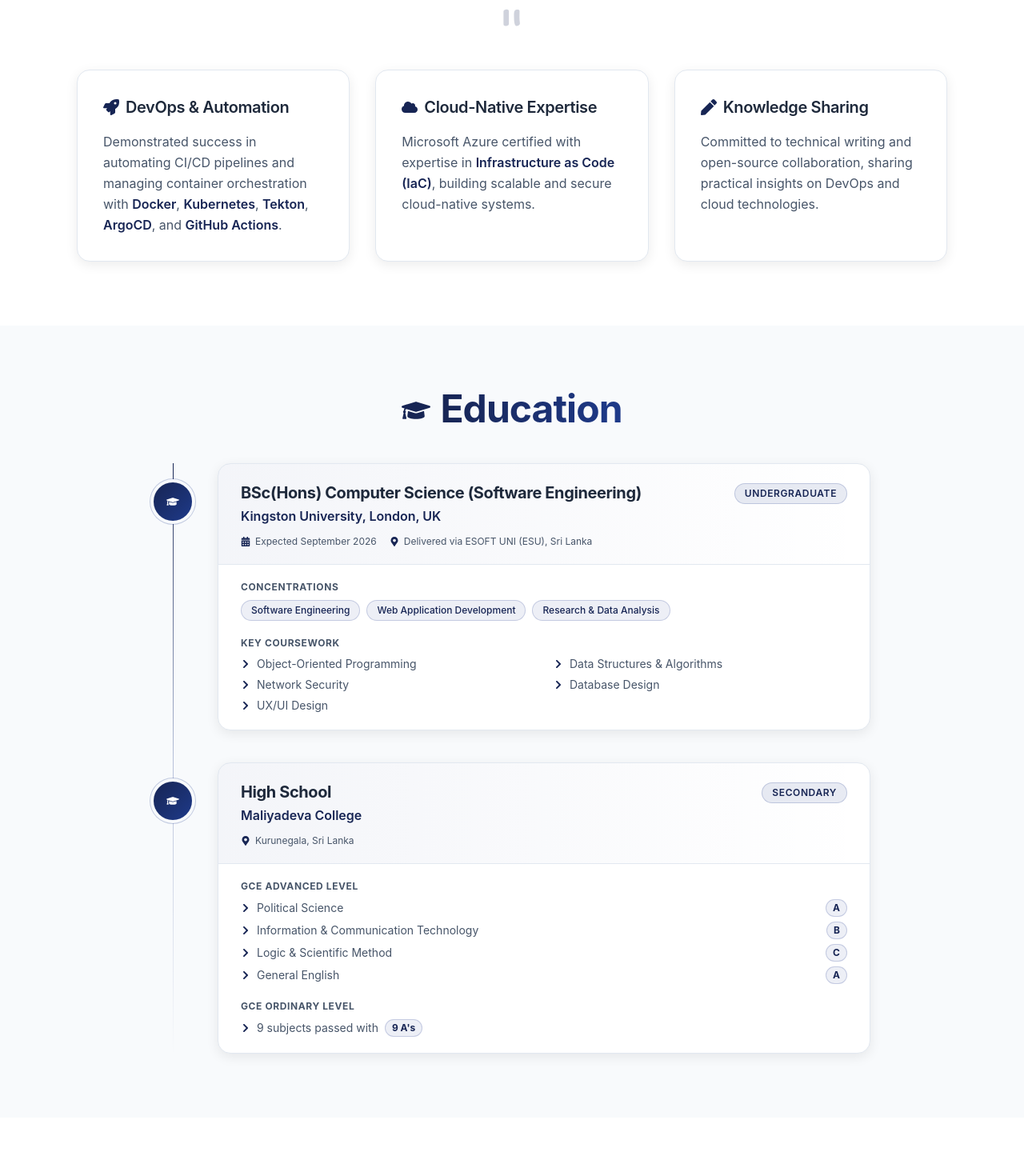
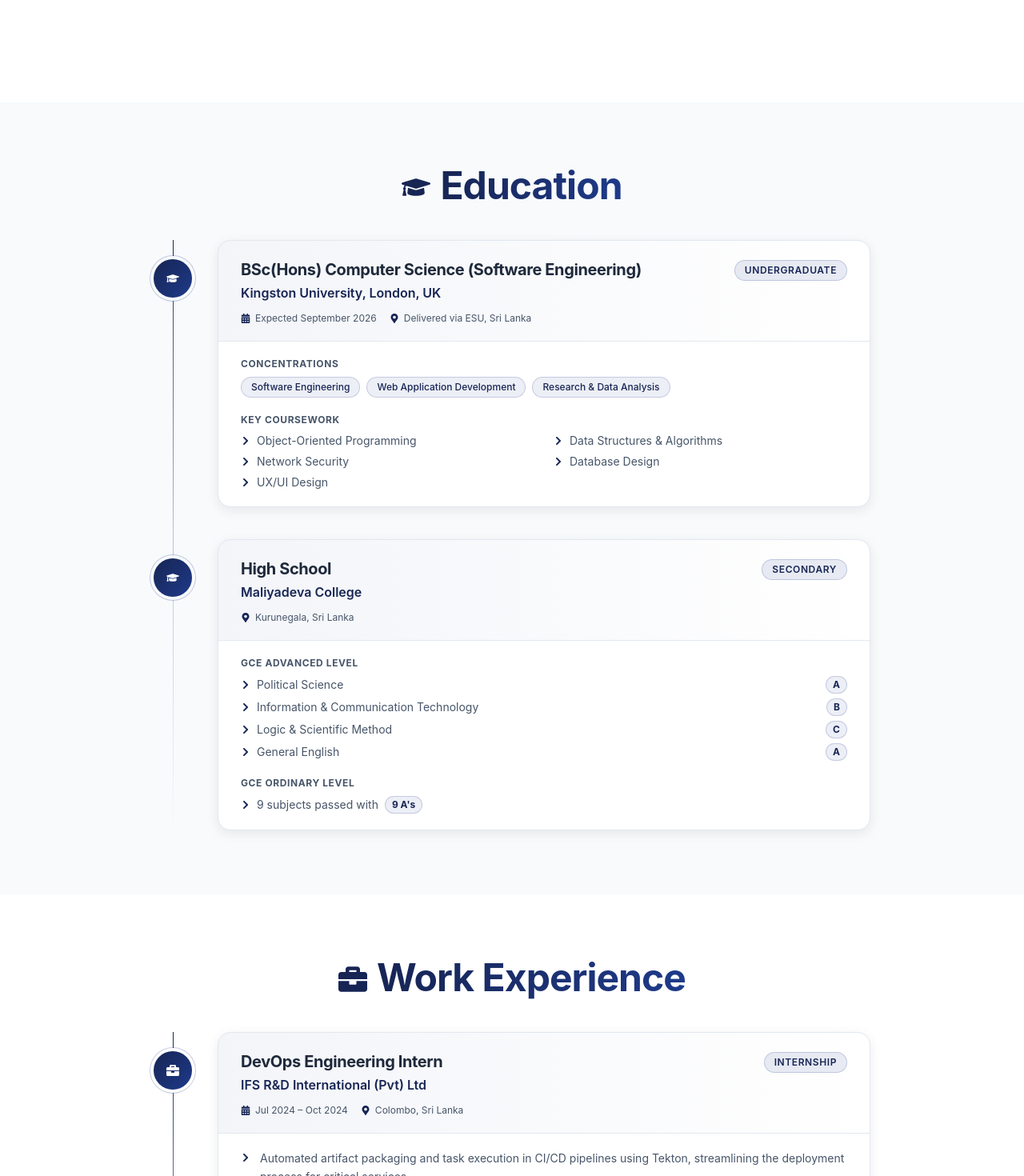
Before and after one commit to kalharatennakoon/kalharatennakoon.github.io, a React (Vite) app: page / in a window 1280 px wide. Shown: the part 1300-2770 px from the top of the page at 80% size. Built offline with nearby package versions, Linux system fonts and the light colour scheme; a web font is replaced by a local one.

Commit message:
Refactor blog excerpts for clarity, remove read time, and update achievements, activities, certifications, and contact components for consistency and improved readability

```diff
--- a/public/blog-posts.json
+++ b/public/blog-posts.json
@@ -1,9 +1,8 @@
 [
   {
     "title": "Software Testing Processes for Beginners",
-    "excerpt": "Different software testing types can be used to improve the quality of an application.Continue reading on Medium »",
+    "excerpt": "Different software testing types can be used to improve the quality of an application.",
     "date": "November 26, 2025",
-    "readTime": "4 min read",
     "url": "https://kalharatennakoon.medium.com/software-testing-processes-for-beginners-6ac5394c1d3d?source=rss-71d60f60a8aa------2",
     "tags": [
       "business",
@@ -14,9 +13,8 @@
   },
   {
     "title": "How to Reduce Your Screen Time",
-    "excerpt": "Practical Tips Anyone Can Use to Cut Down on Screen Time Effectively.Continue reading on Medium »",
+    "excerpt": "Practical Tips Anyone Can Use to Cut Down on Screen Time Effectively.",
     "date": "October 13, 2025",
-    "readTime": "11 min read",
     "url": "https://kalharatennakoon.medium.com/how-to-reduce-screen-time-9ee6e4ed9037?source=rss-71d60f60a8aa------2",
     "tags": [
       "digital-detox",
@@ -27,9 +25,8 @@
   },
   {
     "title": "iOS 26 Preview: A Closer Look at the New Phone and Messages Apps",
-    "excerpt": "Liquid Glass design meets powerful communication features in Apple&#x2019;s latest updateContinue reading on Medium »",
+    "excerpt": "Liquid Glass design meets powerful communication features in Apple’s latest update",
     "date": "September 6, 2025",
-    "readTime": "3 min read",
     "url": "https://kalharatennakoon.medium.com/ios-26-preview-a-closer-look-at-the-new-phone-and-messages-apps-e72c20ca4c84?source=rss-71d60f60a8aa------2",
     "tags": [
       "news",
@@ -40,9 +37,8 @@
   },
   {
     "title": "Notion Automation with Apple Shortcuts",
-    "excerpt": "Automate your Notion tasks using the Shortcuts app on Apple devices.Continue reading on Medium »",
+    "excerpt": "Automate your Notion tasks using the Shortcuts app on Apple devices.",
     "date": "July 14, 2025",
-    "readTime": "5 min read",
     "url": "https://kalharatennakoon.medium.com/notion-automation-with-apple-shortcuts-d3ccab993cc7?source=rss-71d60f60a8aa------2",
     "tags": [
       "shortcuts",
@@ -53,9 +49,8 @@
   },
   {
     "title": "Building, Dockerizing, and Deploying a CRUD API in Go on Kubernetes",
-    "excerpt": "A Comprehensive Guide to Containerizing a Go Application and Running It on MinikubeContinue reading on Level Up Coding »",
+    "excerpt": "A Comprehensive Guide to Containerizing a Go Application and Running It on Minikube",
     "date": "April 7, 2025",
-    "readTime": "1 min read",
     "url": "https://levelup.gitconnected.com/building-dockerizing-and-deploying-a-crud-api-in-go-on-kubernetes-9c25b01ad2e8?source=rss-71d60f60a8aa------2",
     "tags": [
       "software-engineering",
@@ -66,9 +61,8 @@
   },
   {
     "title": "The Importance of Writing Clean Code.",
-    "excerpt": "How Clean Code Improves Project EfficiencyContinue reading on Level Up Coding »",
+    "excerpt": "How Clean Code Improves Project Efficiency",
     "date": "April 7, 2025",
-    "readTime": "1 min read",
     "url": "https://levelup.gitconnected.com/the-importance-of-writing-clean-code-a4d453814373?source=rss-71d60f60a8aa------2",
     "tags": [
       "best-practices",
--- a/scripts/fetch-medium-posts.js
+++ b/scripts/fetch-medium-posts.js
@@ -21,7 +21,14 @@ function fetchRSS(url) {
 }
 
 function extractExcerpt(content, maxLength = 200) {
-  const text = content.replace(/<[^>]*>/g, '').trim();
+  const text = content
+    .replace(/<[^>]*>/g, '')          // strip HTML tags
+    .replace(/Continue reading on .+?»/gi, '') // remove RSS "Continue reading" trailer
+    .replace(/&[a-z#0-9]+;/gi, (e) => { // decode common HTML entities
+      const entities = { '&amp;': '&', '&lt;': '<', '&gt;': '>', '&quot;': '"', '&#x2019;': '\u2019', '&#x2018;': '\u2018', '&nbsp;': ' ' };
+      return entities[e] ?? e;
+    })
+    .trim();
   if (text.length <= maxLength) return text;
   return text.substring(0, maxLength).trim() + '...';
 }
--- a/src/components/About.tsx
+++ b/src/components/About.tsx
@@ -1,4 +1,3 @@
-import { FaRocket, FaCloud, FaPen } from 'react-icons/fa'
 
 function About() {
   return (
@@ -16,39 +15,10 @@ function About() {
             className="text-2xl leading-relaxed text-[var(--text-primary)] m-0 -mt-6 px-4"
             style={{ fontFamily: '"Handlee", cursive', fontWeight: 400 }}
           >
-            Results-driven aspiring DevOps Engineer with demonstrated success in automating CI/CD pipelines, streamlining deployment processes, and managing container orchestration. Certified in Microsoft Azure and proficient in cloud-native tools including Kubernetes, Docker, Tekton, and ArgoCD.
-            Passionate about building reliable, scalable systems and sharing practical engineering insights through technical writing.
+            DevOps Engineer driven by a strong passion for CI/CD automation, container orchestration, and cloud-native systems. Microsoft Azure certified with hands-on experience in Kubernetes, Docker, Tekton, and ArgoCD.
+            Deeply interested in the convergence of DevOps and AI, with a growing focus on MLOps and building scalable, intelligent systems.
           </p>
           <div className="text-8xl text-[var(--color-primary)] opacity-20 leading-none select-none rotate-180 inline-block" style={{ fontFamily: '"Handlee", cursive' }}>"</div>
-        </div>
-
-        <div className="grid grid-cols-1 md:grid-cols-3 gap-8 max-w-6xl mx-auto">
-          <div className="bg-[var(--card-bg)] p-8 rounded-2xl shadow-[0_4px_15px_var(--shadow)] transition-all hover:-translate-y-2 hover:shadow-[0_8px_25px_var(--shadow)] border border-[var(--border-color)]">
-            <h3 className="text-xl text-[var(--text-primary)] mb-4 font-semibold flex items-center gap-2">
-              <FaRocket className="text-[var(--color-primary)]" /> DevOps & Automation
-            </h3>
-            <p className="text-base leading-relaxed text-[var(--text-secondary)] m-0">
-              Demonstrated success in automating CI/CD pipelines and managing container orchestration with <strong className="text-[var(--color-primary)] font-semibold">Docker</strong>, <strong className="text-[var(--color-primary)] font-semibold">Kubernetes</strong>, <strong className="text-[var(--color-primary)] font-semibold">Tekton</strong>, <strong className="text-[var(--color-primary)] font-semibold">ArgoCD</strong>, and <strong className="text-[var(--color-primary)] font-semibold">GitHub Actions</strong>.
-            </p>
-          </div>
-
-          <div className="bg-[var(--card-bg)] p-8 rounded-2xl shadow-[0_4px_15px_var(--shadow)] transition-all hover:-translate-y-2 hover:shadow-[0_8px_25px_var(--shadow)] border border-[var(--border-color)]">
-            <h3 className="text-xl text-[var(--text-primary)] mb-4 font-semibold flex items-center gap-2">
-              <FaCloud className="text-[var(--color-primary)]" /> Cloud-Native Expertise
-            </h3>
-            <p className="text-base leading-relaxed text-[var(--text-secondary)] m-0">
-              Microsoft Azure certified with expertise in <strong className="text-[var(--color-primary)] font-semibold">Infrastructure as Code (IaC)</strong>, building scalable and secure cloud-native systems.
-            </p>
-          </div>
-
-          <div className="bg-[var(--card-bg)] p-8 rounded-2xl shadow-[0_4px_15px_var(--shadow)] transition-all hover:-translate-y-2 hover:shadow-[0_8px_25px_var(--shadow)] border border-[var(--border-color)]">
-            <h3 className="text-xl text-[var(--text-primary)] mb-4 font-semibold flex items-center gap-2">
-              <FaPen className="text-[var(--color-primary)]" /> Knowledge Sharing
-            </h3>
-            <p className="text-base leading-relaxed text-[var(--text-secondary)] m-0">
-              Committed to technical writing and open-source collaboration, sharing practical insights on DevOps and cloud technologies.
-            </p>
-          </div>
         </div>
       </div>
     </section>
--- a/src/components/Achievements.tsx
+++ b/src/components/Achievements.tsx
@@ -9,29 +9,29 @@ interface Achievement {
 
 const achievements: Achievement[] = [
   {
-    title: 'Dan Kohn Scholarship — KubeCon + CloudNativeCon',
+    title: 'Dan Kohn Scholarship - KubeCon + CloudNativeCon',
     description: 'Awarded the CNCF Dan Kohn Scholarship to attend KubeCon + CloudNativeCon. Recognised for contributions and potential in the cloud-native ecosystem.',
     date: '2025 & 2022',
     highlight: true,
   },
   {
-    title: 'First Runner-Up — Hack:Bit Hackathon',
+    title: 'First Runner-Up - Hack:Bit Hackathon',
     description: 'Secured First Runner-Up at the Hack:Bit national-level hackathon, competing against university and school teams across Sri Lanka.',
     date: 'Jul 2019',
   },
   {
-    title: 'Top 15 Finalist — HaXmas Hackathon',
+    title: 'Top 15 Finalist - HaXmas Hackathon',
     description: 'Selected as one of the Top 15 finalists at the HaXmas Hackathon, a competitive coding and innovation challenge.',
     date: 'Jan 2018',
   },
   {
-    title: 'Finalist — Cisco Packet Riders',
+    title: 'Finalist - Cisco Packet Riders',
     description: 'Reached the national final of Cisco Packet Riders, a networking and troubleshooting competition open to students across Sri Lanka.',
     date: 'Jul 2018',
   },
   {
-    title: '4th in Sri Lanka & 118th in Asia Pacific — Cisco NetRiders',
-    description: 'Achieved 4th place in Sri Lanka and 118th in Asia Pacific at the Cisco NetRiders Skills Competition, a regional networking proficiency assessment.',
+    title: '4th in Sri Lanka & 118th in Asia Pacific - Cisco NetRiders',
+    description: 'Ranked 4th in Sri Lanka and 118th in Asia Pacific at the Cisco NetRiders competition.',
     date: 'Sep 2017',
   },
 ]
--- a/src/components/Activities.tsx
+++ b/src/components/Activities.tsx
@@ -12,7 +12,7 @@ interface Activity {
 
 const activities: Activity[] = [
   {
-    title: 'Medium — Technical Writer',
+    title: 'Medium - Technical Writer',
     role: 'Technical Author',
     period: 'Dec 2021 – Present',
     badge: 'Writing',
@@ -29,15 +29,15 @@ const activities: Activity[] = [
     icon: <FaHandsHelping />,
   },
   {
-    title: 'Senior Science Society — Maliyadeva College',
+    title: 'Senior Science Society - Maliyadeva College',
     role: 'Member',
     period: 'School Years',
     badge: 'Club',
-    description: 'Active member of the Senior Science Society, participating in science fairs, experiments, and inter-school competitions.',
+    description: 'Member of the Senior Science Society during school years, involved in science fairs, experiments, and inter-school competitions.',
     icon: <FaFlask />,
   },
   {
-    title: 'Badminton — School Team',
+    title: 'Badminton - School Team',
     role: 'Under-17 Player',
     period: 'School Years',
     badge: 'Sports',
--- a/src/components/Certifications.tsx
+++ b/src/components/Certifications.tsx
@@ -19,7 +19,7 @@ const certGroups: { group: string; items: Cert[] }[] = [
       },
       {
         title: 'Getting Started with Google Kubernetes Engine',
-        issuer: 'Google Cloud / Coursera',
+        issuer: 'Google Cloud (Coursera)',
         date: 'Jul 2020',
         credentialUrl: 'https://www.coursera.org/account/accomplishments/records/KHP2Z9NZ9FY7',
       },
@@ -46,6 +46,12 @@ const certGroups: { group: string; items: Cert[] }[] = [
   {
     group: 'AI & Data',
     items: [
+      {
+        title: 'Google AI Professional Certificate',
+        issuer: 'Google (Coursera)',
+        date: '2026',
+        credentialUrl: 'https://www.coursera.org/account/accomplishments/specialization/X5H7V3FBA2ZC',
+      },
       {
         title: 'Microsoft Certified: Azure AI Fundamentals (AI-900)',
         issuer: 'Microsoft',
@@ -101,7 +107,7 @@ const certGroups: { group: string; items: Cert[] }[] = [
       },
       {
         title: 'AWS Fundamentals: Going Cloud-Native',
-        issuer: 'AWS / Coursera',
+        issuer: 'AWS (Coursera)',
         date: '2022',
         credentialUrl: 'https://coursera.org/share/a527b8fa5b14962328c02a3c3e8b54f9',
       },
@@ -149,7 +155,7 @@ function Certifications() {
                       <p className="text-xs text-[var(--text-secondary)] m-0 mt-0.5">{cert.issuer}</p>
                     </div>
 
-                    {/* Date + link */}
+                    {/* Date + button */}
                     <div className="flex items-center gap-3 flex-shrink-0">
                       <span className="text-xs font-medium text-[var(--color-primary)] bg-[rgba(30,58,138,0.08)] px-2.5 py-1 rounded-full whitespace-nowrap border border-[rgba(30,58,138,0.15)]">
                         {cert.date}
@@ -158,10 +164,9 @@ function Certifications() {
                         href={cert.credentialUrl}
                         target="_blank"
                         rel="noopener noreferrer"
-                        className="w-8 h-8 rounded-lg flex items-center justify-center text-[var(--text-secondary)] hover:text-[var(--color-primary)] hover:bg-[rgba(30,58,138,0.08)] transition-all duration-200"
-                        title="View Credential"
+                        className="inline-flex items-center gap-1.5 text-xs font-semibold px-3 py-1.5 rounded-lg bg-[var(--color-primary)] text-white hover:bg-[var(--color-primary-2)] hover:shadow-[0_4px_12px_rgba(30,58,138,0.3)] hover:-translate-y-0.5 transition-all duration-200 whitespace-nowrap"
                       >
-                        <FaExternalLinkAlt className="text-xs" />
+                        <FaExternalLinkAlt className="text-[10px]" /> View
                       </a>
                     </div>
                   </div>
--- a/src/components/Contact.tsx
+++ b/src/components/Contact.tsx
@@ -1,10 +1,10 @@
 // import { useState } from 'react'
 import {
   FaEnvelope, FaGithub, FaLinkedin, FaMedium,
-  FaStackOverflow, FaGoogle, FaAward, FaHeart, FaCoffee
+  FaStackOverflow, FaHeart, FaCoffee
 } from 'react-icons/fa'
 import { FaXTwitter } from 'react-icons/fa6'
-import { SiBluesky, SiLinktree, SiGooglecloud } from 'react-icons/si'
+import { SiBluesky } from 'react-icons/si'
 
 const contactLinks = [
   { href: 'mailto:kalharatennakoonmck@gmail.com', icon: <FaEnvelope />, label: 'Email', external: false },
@@ -14,10 +14,6 @@ const contactLinks = [
   { href: 'https://x.com/_KalharaT', icon: <FaXTwitter />, label: 'X', external: true },
   { href: 'https://bsky.app/profile/kalharatennakoon.bsky.social', icon: <SiBluesky />, label: 'Bluesky', external: true },
   { href: 'https://stackoverflow.com/users/13018789/kalhara-tennakoon', icon: <FaStackOverflow />, label: 'Stack Overflow', external: true },
-  { href: 'https://linktr.ee/kalharatennakoon', icon: <SiLinktree />, label: 'Linktree', external: true },
-  { href: 'https://g.dev/TMKRBTennakoon', icon: <FaGoogle />, label: 'Google Dev', external: true },
-  { href: 'https://www.cloudskillsboost.google/public_profiles/e074e12f-53b1-4ccd-ae0f-c18216f147fd', icon: <SiGooglecloud />, label: 'Google Cloud', external: true },
-  { href: 'https://www.credly.com/users/kalharatennakoon', icon: <FaAward />, label: 'Credly', external: true },
 ]
 
 // type FormState = { name: string; email: string; message: string }
--- a/src/components/Education.tsx
+++ b/src/components/Education.tsx
@@ -47,7 +47,7 @@ function Education() {
                     </span>
                     <span className="flex items-center gap-1.5 text-xs text-[var(--text-secondary)]">
                       <FaMapMarkerAlt className="text-[var(--color-primary)] text-xs" />
-                      Delivered via ESOFT UNI (ESU), Sri Lanka
+                      Delivered via ESU, Sri Lanka
                     </span>
                   </div>
                 </div>
--- a/src/components/Hero.tsx
+++ b/src/components/Hero.tsx
@@ -2,10 +2,10 @@ import { useEffect, useState } from 'react'
 import { FaArrowDown } from 'react-icons/fa'
 
 const roles = [
-  'Aspiring DevOps Engineer',
+  'DevOps Engineer',
+  'MLOps Engineer',
   'Cloud-Native Developer',
   'CI/CD Automation Engineer',
-  'Kubernetes & Containerization Engineer',
 ]
 
 function Hero() {
```
